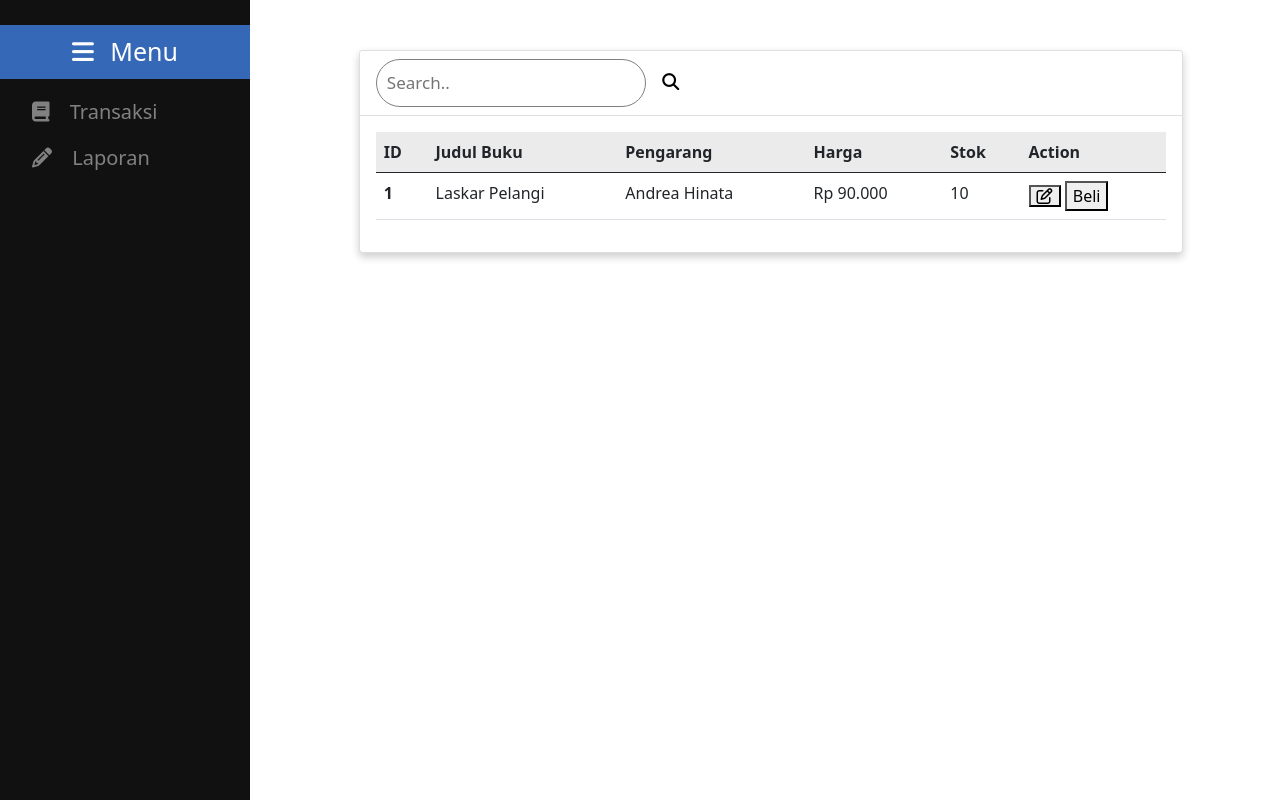
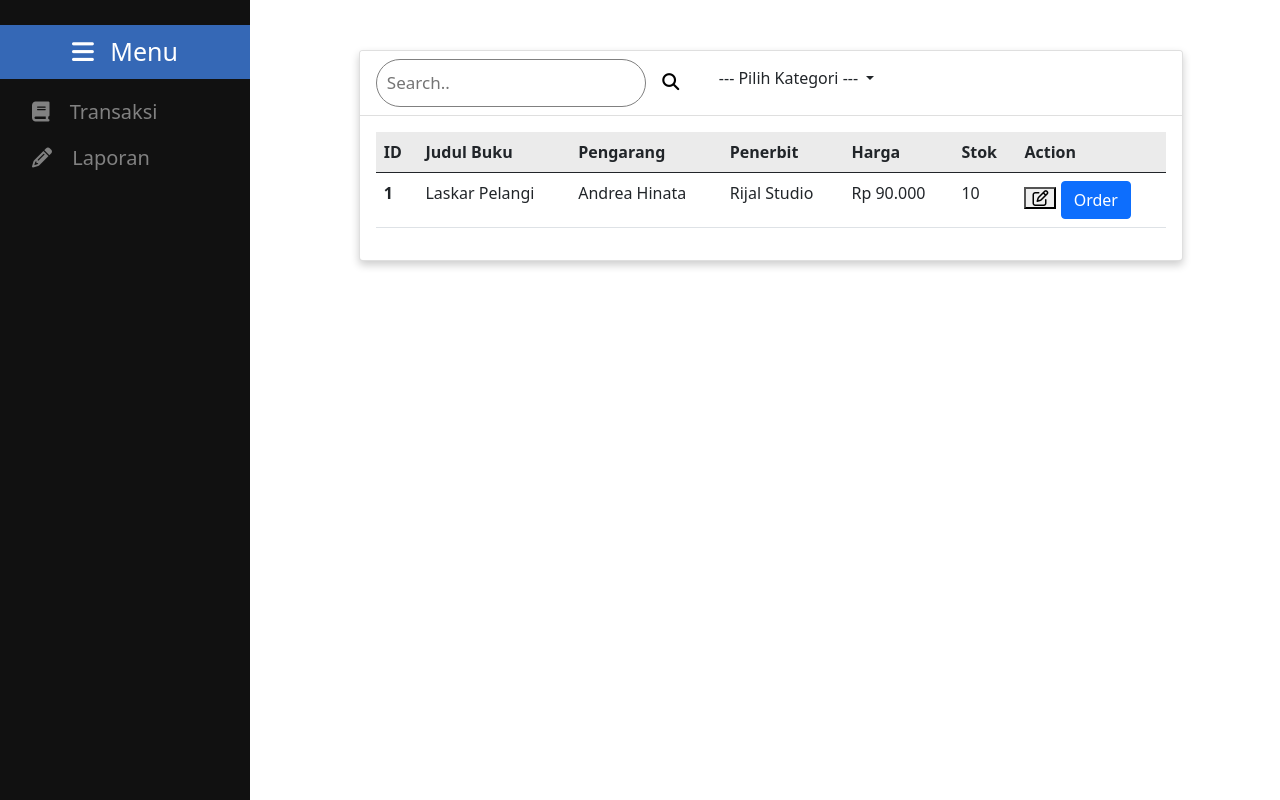
Before and after one commit to Himpunan-Tomoya/Bookstore, a PHP site: page /index.php?page=transaksi in a window 1280 px wide. Run offline with PHP 8.4, Linux system fonts and the light colour scheme; some libraries are stand-ins or nearby versions.

Commit message:
add pop up beli and dropdown kategori

```diff
--- a/page/transaksi.php
+++ b/page/transaksi.php
@@ -8,6 +8,16 @@
                             <input type="text" placeholder="Search.." name="search">
                             <button type="submit"><i class="fa fa-search"></i></button>
                         </form>
+                        <div class="dropdown">
+                            <button class="btn dropdown-toggle" type="button" id="dropdownMenuButton2" data-bs-toggle="dropdown" aria-expanded="false">
+                                <label id="dropdownLabel">--- Pilih Kategori ---</label>
+                            </button>
+                            <ul class="dropdown-menu" aria-labelledby="dropdownMenuButton2">
+                                <li><a class="dropdown-item" href="#">Pengarang</a></li>
+                                <li><a class="dropdown-item" href="#">Harga</a></li>
+                                <li><a class="dropdown-item" href="#">Stok</a></li>
+                            </ul>
+                        </div>
                     </div>
                     <div class="card-body">
                         <table class="table">
@@ -16,6 +26,7 @@
                                 <th scope="col">ID</th>
                                         <th scope="col">Judul Buku</th>
                                         <th scope="col">Pengarang</th>
+                                        <th scope="col">Penerbit</th>
                                         <th scope="col">Harga</th>
                                         <th scope="col">Stok</th>
                                         <th scope="col">Action</th>
@@ -33,14 +44,17 @@
                                             Andrea Hinata
                                         </td>
                                         <td>
+                                            Rijal Studio
+                                        </td>
+                                        <td>
                                             Rp 90.000
                                         </td>
                                         <td>
                                             10
                                         </td>
                                         <td>
-                                        <button type="button" class="editprofile fa fa-edit" data-toggle="modal" data-target="#mymodal"></button>
-                                        <button>Beli</button>
+                                            <button type="button" id="test12" class="editprofile fa fa-edit"></button>
+                                            <button type="button" class="btn btn-primary" data-bs-toggle="modal" data-bs-target="#mymodal">Order</button>
                                         </td>
                                     </tr>
                                 </tbody>
@@ -51,3 +65,21 @@
             </div>
         </div>
     </div>
+    <!-- Pop up -->
+    <div class="modal" id="mymodal" tabindex="-1" aria-labelledby="test12" aria-hidden="true">
+        <div class="modal-dialog">
+            <div class="modal-content">
+            <div class="modal-header">
+                <h5 class="modal-title" id="mymodallabel">Order</h5>
+                <button type="button" class="btn-close" data-bs-dismiss="modal" aria-label="Close"></button>
+            </div>
+            <div class="modal-body">
+
+            </div>
+            <div class="modal-footer">
+                <button type="button" class="btn btn-secondary" data-bs-dismiss="modal">Close</button>
+                <button type="button" class="btn btn-primary">Order</button>
+            </div>
+        </div>
+    </div>
+</div>
```
Lines whose indentation alone changed are shown as unchanged.
